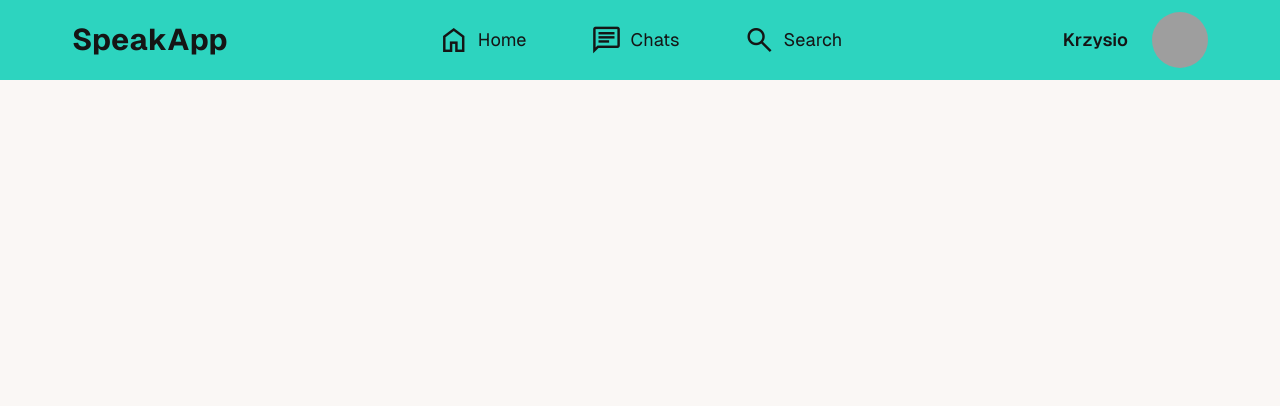
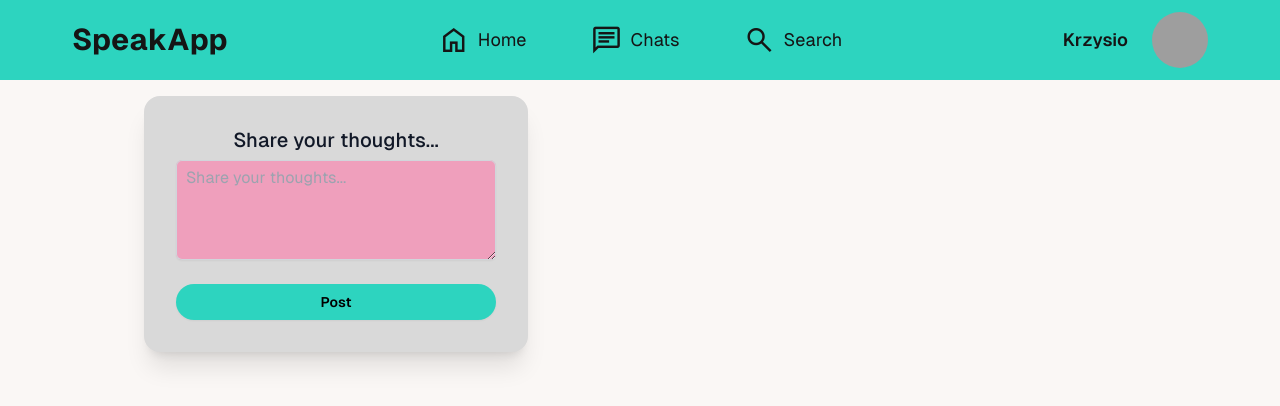
Before and after one commit to Project-SpeakApp/SpeakApp, an Angular app in the folder frontend/: page /posts/create in a window 1280 px wide. Before the commit this address led to /. Shown: the top 406 px of the page. Built offline with nearby package versions, Linux system fonts and the light colour scheme; grey boxes are pictures that could not be loaded.

Commit message:
Made PostService with AddPost Method, Html View, AddPost Component

```diff
--- a/frontend/src/app/app-routing.module.ts
+++ b/frontend/src/app/app-routing.module.ts
@@ -1,9 +1,11 @@
 import { NgModule } from '@angular/core';
 import { RouterModule, Routes } from '@angular/router';
 import { HomePageComponent } from './shared/home-page/home-page.component';
+import {AddPostComponent} from "./modules/posts/components/add-post/add-post.component";
 
 const routes: Routes = [
   { path: '', component: HomePageComponent },
+  { path: 'posts/create', component: AddPostComponent},
 ];
 
 @NgModule({
--- /dev/null
+++ b/frontend/src/app/modules/posts/components/add-post/add-post.component.css
@@ -0,0 +1,3 @@
+textarea {
+  height: 100px; /* Set your desired height */
+}
--- /dev/null
+++ b/frontend/src/app/modules/posts/components/add-post/add-post.component.html
@@ -0,0 +1,17 @@
+<div style="background-color:#D9D9D9" class="card w-96 bg-base-100 shadow-xl ">
+  <div class="card-body">
+
+    <form #form="ngForm" (ngSubmit)="onFormSubmit()" class="space-y-6">
+      <div>
+        <label for="content" class="block text-xl font-medium leading-6 text-gray-900 text-center">Share your thoughts...</label>
+        <div class="mt-2">
+          <textarea id="content" [(ngModel)]="model.content" style="border-radius: 50px" style="padding-left: 10px" placeholder="Share your thoughts..." name="content" type="text" required class="block w-full bg-secondary rounded-md border-0 py-1.5 text-black text-gray-900 shadow-sm ring-1 ring-inset ring-gray-300 placeholder:text-gray-400"></textarea>
+        </div>
+      </div>
+
+      <div>
+        <button type="submit" style="border-radius: 20px" class="flex w-full justify-center rounded-md bg-primary px-3 py-1.5 text-sm font-semibold leading-6 text-black shadow-sm hover:bg-primary focus-visible:outline focus-visible:outline-2 focus-visible:outline-offset-2 focus-visible:bg-primary ">Post</button>
+      </div>
+    </form>
+  </div>
+</div>
--- /dev/null
+++ b/frontend/src/app/modules/posts/components/add-post/add-post.component.ts
@@ -0,0 +1,37 @@
+import {Component, OnDestroy} from '@angular/core';
+import {AddPost} from "../../../../shared/types/posts/add-post.model";
+import {FormsModule} from "@angular/forms";
+import {PostService} from "../../sevices/post.service";
+import {Subscription} from "rxjs";
+
+@Component({
+  selector: 'app-add-post',
+  templateUrl: './add-post.component.html',
+  styleUrls: ['./add-post.component.css']
+})
+export class AddPostComponent implements OnDestroy {
+  model: AddPost;
+  userId: string = ''; //give or get later some userId
+  private addPostSubscription?: Subscription
+
+  constructor(private PostService: PostService) {
+    this.model = {
+      content: ''
+    };
+  }
+  onFormSubmit() {
+    this.addPostSubscription = this.PostService.addPost(this.model, this.userId).subscribe({
+      next: (response) => {
+        console.log("Success");
+      },
+      error: (error) => {
+        console.log("Error");
+      }
+    })
+  }
+
+  ngOnDestroy(): void {
+    this.addPostSubscription?.unsubscribe();
+  }
+
+}
--- /dev/null
+++ b/frontend/src/app/modules/posts/sevices/post.service.ts
@@ -0,0 +1,18 @@
+import { Injectable } from '@angular/core';
+import {HttpClient, HttpHeaders} from "@angular/common/http";
+import {AddPost} from "../../../shared/types/posts/add-post.model";
+import {Observable} from "rxjs";
+@Injectable({
+  providedIn: 'root'
+})
+export class PostService {
+
+  constructor(private http: HttpClient) {
+
+  }
+
+  addPost(model: AddPost, userId: string): Observable<void> {
+    const headers = new HttpHeaders().set('UserId', userId);
+    return this.http.post<void>('http://localhost:8082/api/posts', model, {headers});
+  }
+}
--- a/frontend/src/app/modules/profiles/profiles.module.ts
+++ b/frontend/src/app/modules/profiles/profiles.module.ts
@@ -6,7 +6,8 @@ import { CommonModule } from '@angular/common';
 @NgModule({
   declarations: [],
   imports: [
-    CommonModule
+    CommonModule,
+
   ]
 })
 export class ProfilesModule { }
--- /dev/null
+++ b/frontend/src/app/shared/types/posts/add-post.model.ts
@@ -0,0 +1,3 @@
+export interface AddPost {
+  content: string;
+}
```
Also changed, not shown: frontend/src/app/app.module.ts (+6 -1 lines), frontend/src/app/modules/posts/posts.module.ts (+13 -3 lines), 2 other files (tests, documents, lock files or other folders).
